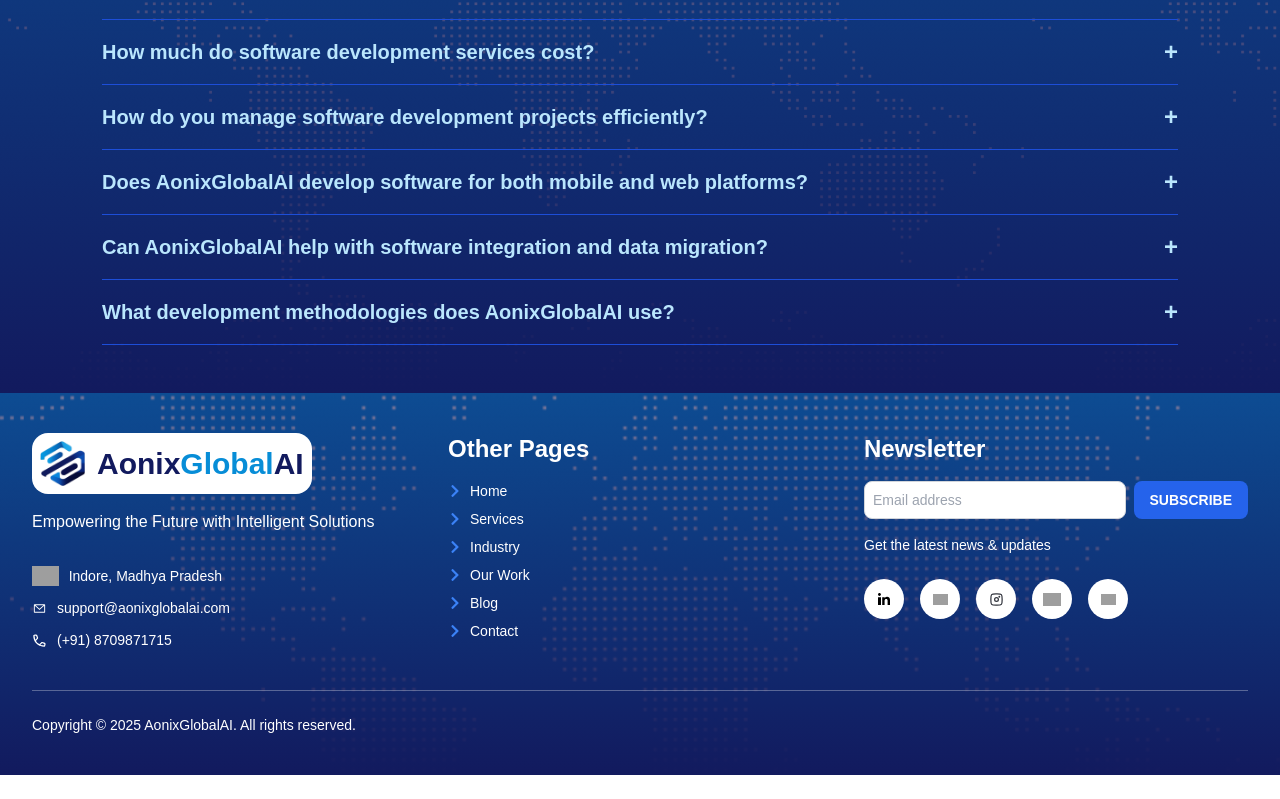
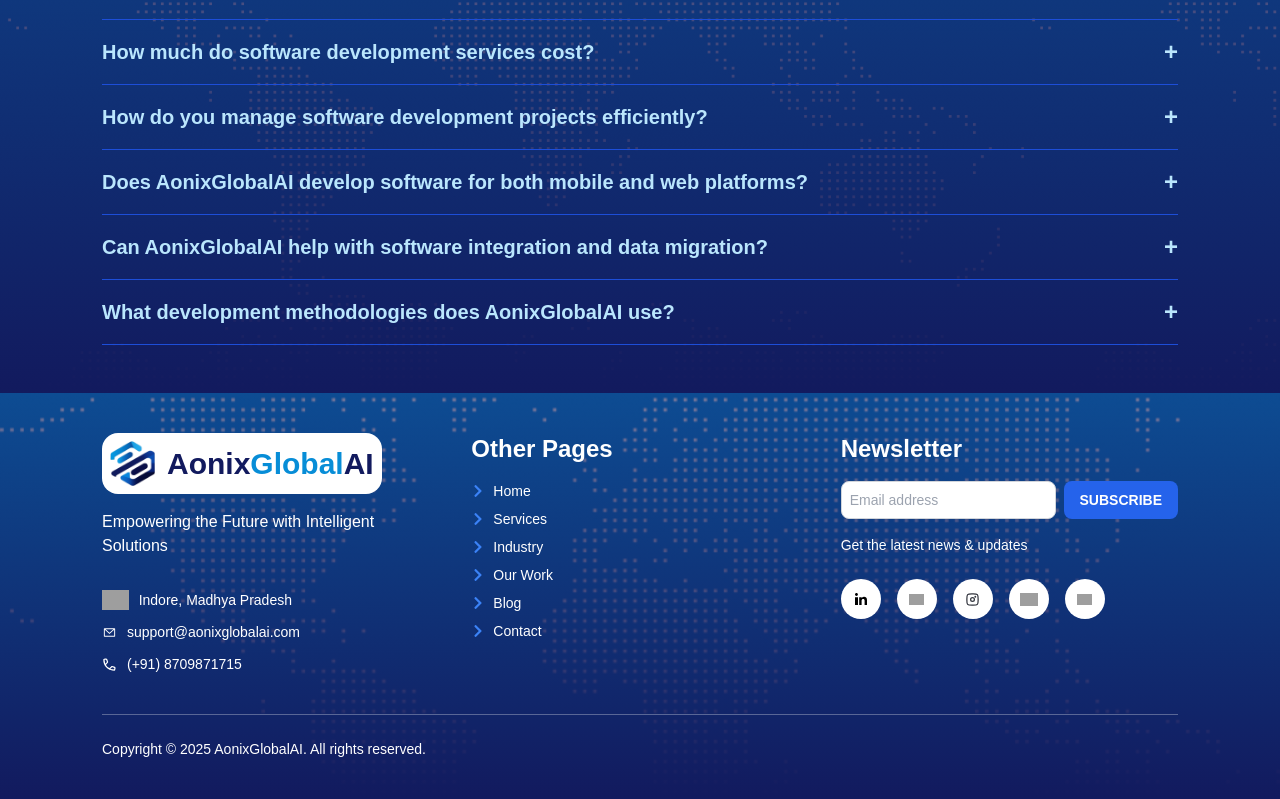
Before and after one commit to aOnixglobalai99/aonixglobalai-portfolio, a Next.js app: page / in a window 1280 px wide. Shown: the part 9489-10288 px from the top of the page. Before the commit the page ends 10264 px from the top, so only its background shows below. Built offline with nearby package versions, Linux system fonts and the light colour scheme; grey boxes are pictures that could not be loaded.

Commit message:
footer style updated

```diff
--- a/src/components/Footer.tsx
+++ b/src/components/Footer.tsx
@@ -11,7 +11,7 @@ import Link from 'next/link';
 const Footer = () => {
   return (
     <div className="client-footer-div bg-[#078dd7] w-full bg-center bg-no-repeat bg-cover relative z-1">
-      <div className="max-w-screen-xl mx-auto px-4 sm:px-6 lg:px-8 py-10">
+      <div className="max-w-[1140px] mx-auto px-4 sm:px-6 lg:px-8 py-10">
         <div className="grid grid-cols-1 md:grid-cols-2 lg:grid-cols-3 gap-8">
           {/* Company Info Section */}
           <div className="flex flex-col gap-4">
@@ -163,7 +163,7 @@ const Footer = () => {
                 </Link>
               </li>
               <li className="text-white text-sm">
-                <Link href="/ContactUs" className="flex items-center group">
+                <Link href="/ContactUsPage" className="flex items-center group">
                   <FaChevronRight
                     className="text-blue-500 group-hover:text-blue-400"
                     size={14}
```
